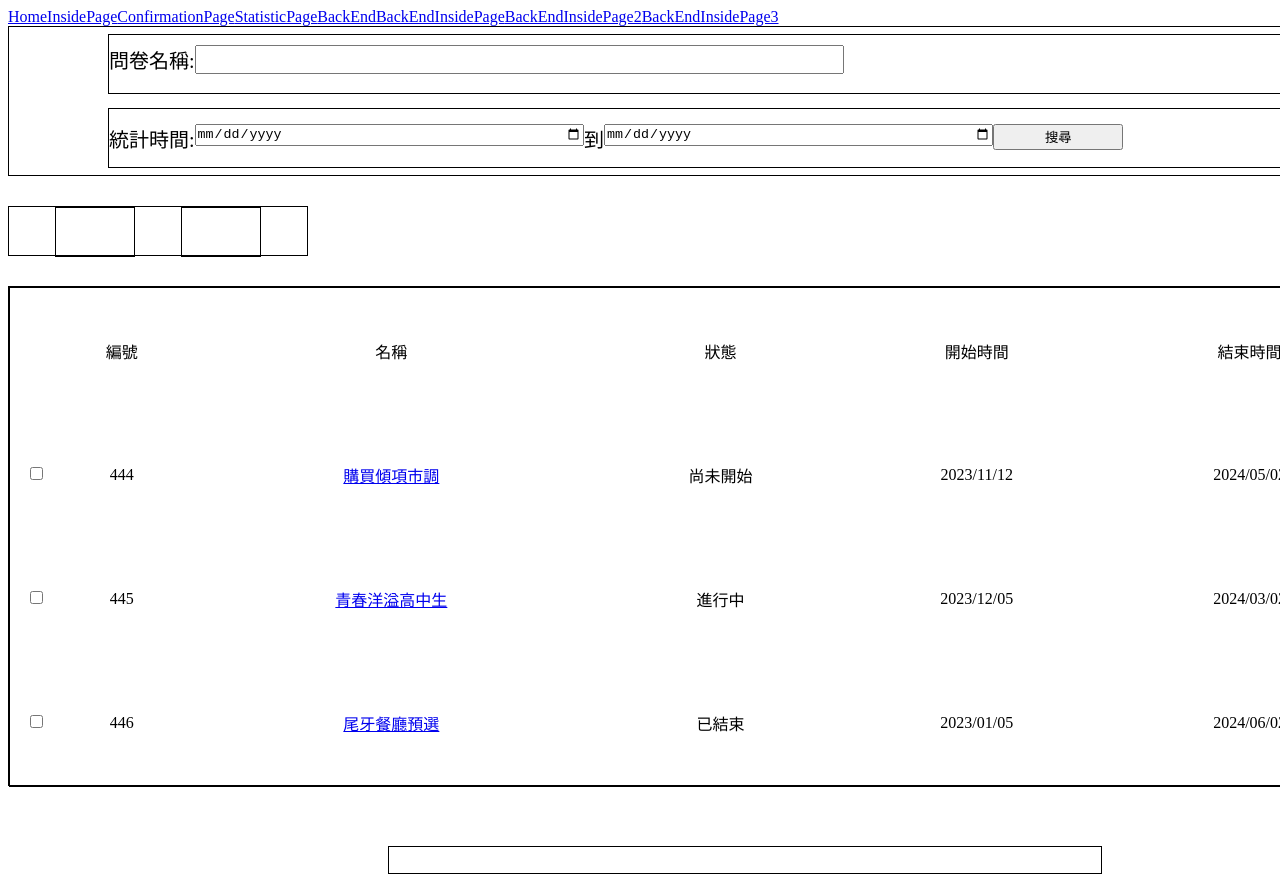
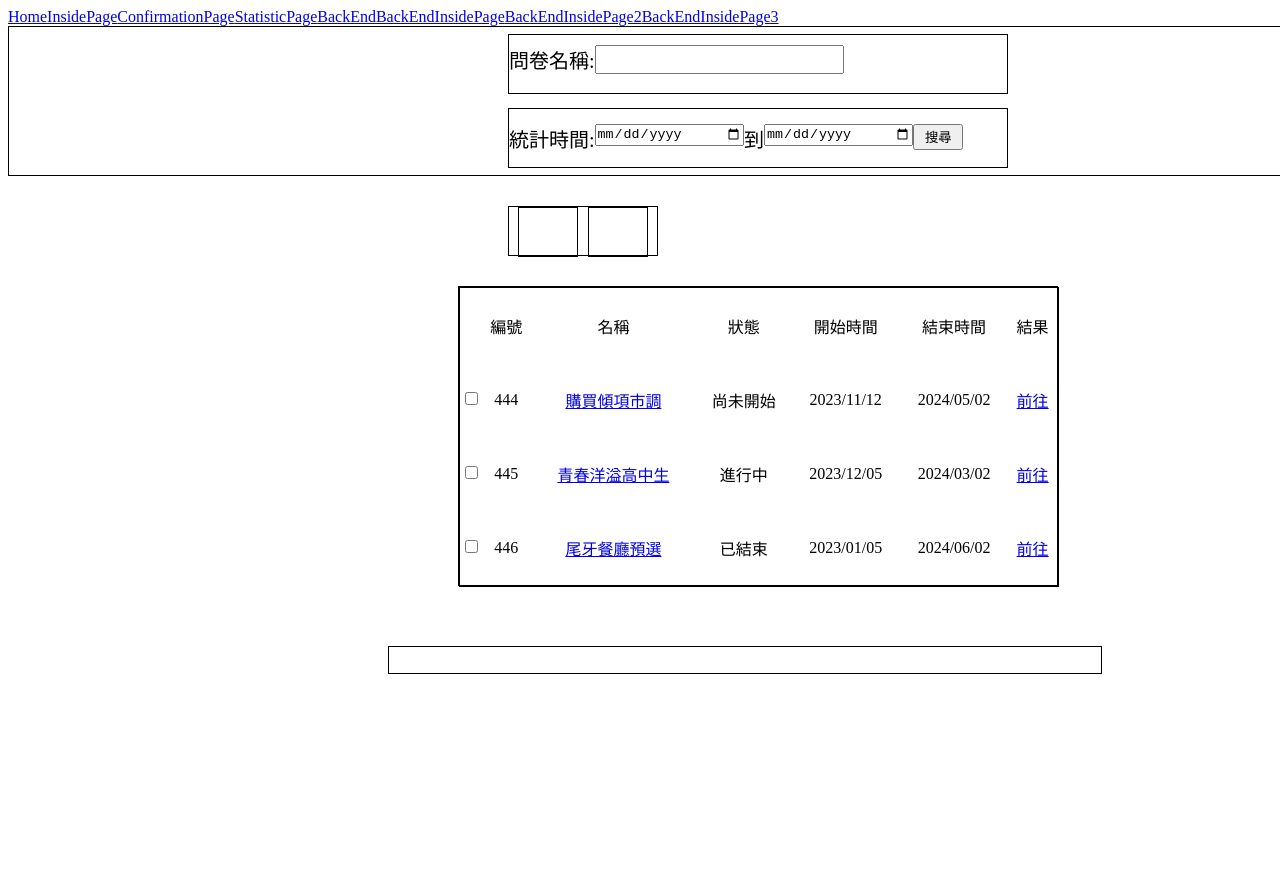
Before and after one commit to Jung0210/-questionnaire, a Vue app: page /BackEnd in a window 1280 px wide. Shown: the top 882 px of the page. After the commit the page ends 800 px from the top, so only its background shows below. Built offline with nearby package versions, Linux system fonts and the light colour scheme; the HTML template or start-up script is replaced by a standard one.

Commit message:
榕駿0805 23:09

```diff
--- a/src/views/BackEnd.vue
+++ b/src/views/BackEnd.vue
@@ -72,7 +72,7 @@ export default {
                 <td> 結果 </td>
             </tr>
             <tr v-for="item in this.pageArray">
-                <!-- v-bind是會把裡面的東西涉為變數 -->
+                <!-- v-bind是會把裡面的東西設為變數 -->
                 <td><input type="checkbox" :id="item.id"></td>
 
                 <td> {{ item.number }} </td>
@@ -111,7 +111,7 @@ body {
     align-items: center;
 
     .enter {
-        width: 1300px;
+        width: 500px;
         height: 60px;
         border: 1px solid rgb(0, 0, 0);
         padding-top: 5px;
@@ -133,7 +133,7 @@ body {
     }
 
     .time {
-        width: 1300px;
+        width: 500px;
         height: 60px;
         border: 1px solid rgb(0, 0, 0);
         font-size: 20px;
@@ -154,15 +154,16 @@ body {
 }
 
 .star {
-    width: 300px;
+    width: 150px;
     height: 50px;
     border: 1px solid rgb(0, 0, 0);
     display: flex;
     justify-content: space-evenly;
     margin-top: 30px;
+    margin-left: 500px;
 
     .star1 {
-        width: 80px;
+        width: 60px;
         height: 50px;
         border: 1px solid rgb(0, 0, 0);
         font-size: 40px;
@@ -170,7 +171,7 @@ body {
     }
 
     .star2 {
-        width: 80px;
+        width: 60px;
         height: 50px;
         border: 1px solid rgb(0, 0, 0);
         font-size: 40px;
@@ -179,15 +180,16 @@ body {
 }
 
 .Group18 {
-    width: 1500px;
-    height: 500px;
+    width: 600px;
+    height: 300px;
     border: 1px solid rgb(0, 0, 0);
     margin-top: 30px;
+    margin-left: 450px;
 
 
     .box {
-        width: 1500px;
-        height: 500px;
+        width: 600px;
+        height: 300px;
         border: 1px solid rgb(0, 0, 0);
         text-align: center;
     }
--- a/src/views/HomeView.vue
+++ b/src/views/HomeView.vue
@@ -95,7 +95,7 @@ body {
   flex-direction: column;
   justify-content: space-around;
   align-items: center;
-  margin-left: 500px;
+  margin-left: 400px;
   margin-top: 50px;
 
   .enter {
@@ -104,15 +104,18 @@ body {
     border: 1px solid rgb(0, 0, 0);
     display: flex;
     padding-top: 15px;
+    padding-left: 20px;
 
 
     input {
       width: 70%;
-      height: 80%;
+      height: 60%;
+      margin-top: 1px;
+      margin-left: 2px;
     }
 
     .word {
-      font-size: 50px;
+      font-size: 40px;
     }
 
     .tree {
@@ -124,19 +127,21 @@ body {
     width: 500px;
     height: 60px;
     border: 1px solid rgb(0, 0, 0);
-    font-size: 20px;
     padding-top: 5px;
     display: flex;
     padding-top: 15px;
+    font-size: 20px;
 
     input {
       width: 30%;
       height: 50%;
+      font-size: 15px;
     }
 
     button {
       width: 10%;
       height: 60%;
+      margin-left: 20px;
     }
   }
 }
```
